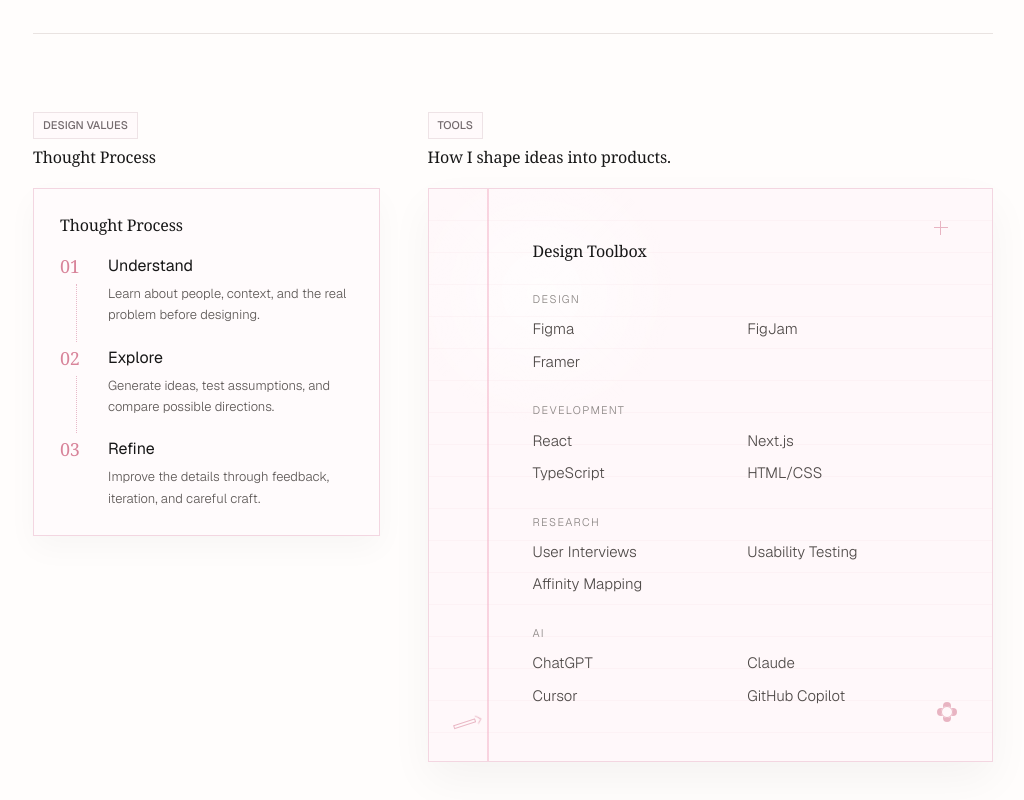
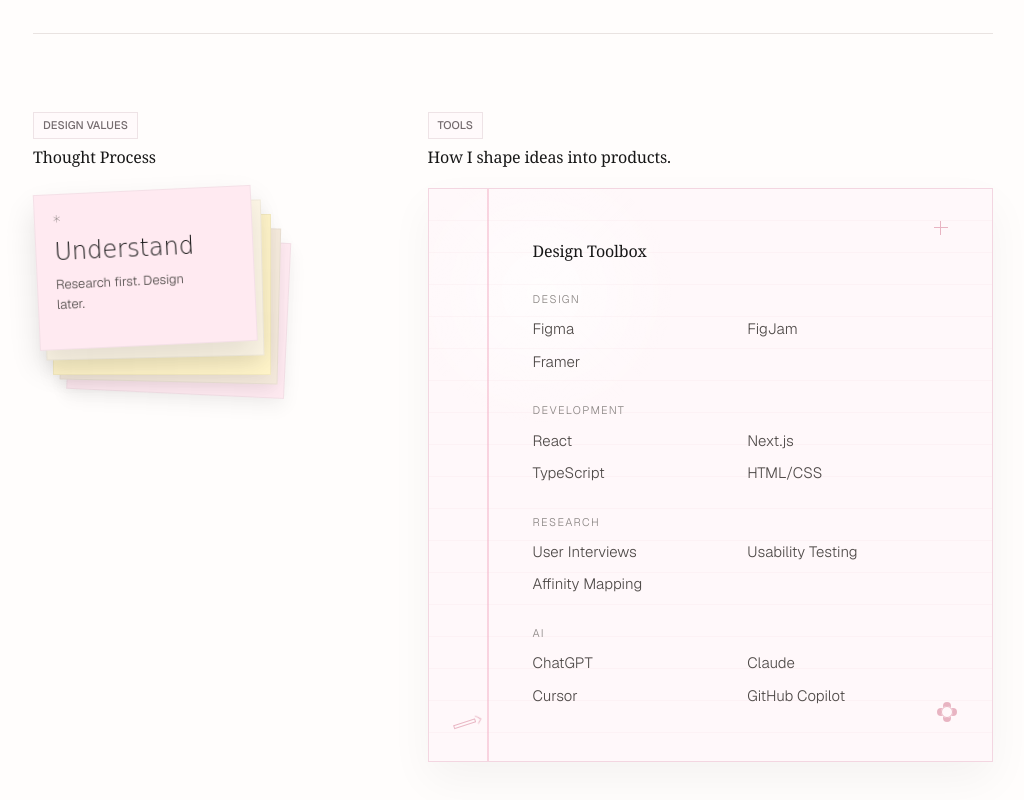
Before and after one commit to krisooti/Portfolio, a Next.js app: page /about in a window 1280 px wide. Shown: the part 1150-1950 px from the top of the page, without its empty margins (127-1151 px from the left). Built offline with nearby package versions, Linux system fonts and the light colour scheme.

Commit message:
Add sticky note thought process

```diff
--- /dev/null
+++ b/app/about/StickyNoteStack.tsx
@@ -0,0 +1,114 @@
+"use client";
+
+import { useRef, useState, type CSSProperties, type TouchEvent } from "react";
+
+const FLIP_DURATION_MS = 680;
+
+const stickyNotes = [
+  {
+    title: "Understand",
+    body: "Research first. Design later.",
+    doodle: "*",
+    tone: "pink",
+  },
+  {
+    title: "Explore",
+    body: "Prototype often. Stay curious.",
+    doodle: "->",
+    tone: "cream",
+  },
+  {
+    title: "Refine",
+    body: "Small details create memorable experiences.",
+    doodle: "+",
+    tone: "yellow",
+  },
+  {
+    title: "Collaborate",
+    body: "Design grows through feedback.",
+    doodle: "<3",
+    tone: "beige",
+  },
+  {
+    title: "Empathy",
+    body: "Always design for people.",
+    doodle: ":)",
+    tone: "pink",
+  },
+];
+
+export function StickyNoteStack() {
+  const [activeIndex, setActiveIndex] = useState(0);
+  const [isFlipping, setIsFlipping] = useState(false);
+  const touchStartY = useRef<number | null>(null);
+
+  const flipNote = () => {
+    if (isFlipping) {
+      return;
+    }
+
+    setIsFlipping(true);
+    window.setTimeout(() => {
+      setActiveIndex((currentIndex) => (currentIndex + 1) % stickyNotes.length);
+      setIsFlipping(false);
+    }, FLIP_DURATION_MS);
+  };
+
+  const handleTouchStart = (event: TouchEvent<HTMLDivElement>) => {
+    touchStartY.current = event.touches[0]?.clientY ?? null;
+  };
+
+  const handleTouchEnd = (event: TouchEvent<HTMLDivElement>) => {
+    if (touchStartY.current === null) {
+      return;
+    }
+
+    const touchEndY = event.changedTouches[0]?.clientY ?? touchStartY.current;
+    if (touchStartY.current - touchEndY > 34) {
+      flipNote();
+    }
+
+    touchStartY.current = null;
+  };
+
+  const visibleNotes = stickyNotes.map((_, index) => {
+    const noteIndex = (activeIndex + index) % stickyNotes.length;
+    return stickyNotes[noteIndex];
+  });
+
+  return (
+    <div
+      className="sticky-note-stack"
+      aria-label="Interactive thought process sticky notes"
+      onTouchStart={handleTouchStart}
+      onTouchEnd={handleTouchEnd}
+    >
+      {visibleNotes.map((note, index) => {
+        const isTopNote = index === 0;
+        return (
+          <button
+            className={`sticky-note sticky-note--${note.tone}${
+              isTopNote ? " is-top" : ""
+            }${isTopNote && isFlipping ? " is-flipping" : ""}`}
+            style={{ "--stack-index": index } as CSSProperties}
+            type="button"
+            key={`${note.title}-${index}`}
+            onClick={isTopNote ? flipNote : undefined}
+            disabled={!isTopNote}
+            aria-label={
+              isTopNote
+                ? `Flip note: ${note.title}`
+                : `${note.title} note underneath`
+            }
+          >
+            <span className="sticky-note-doodle" aria-hidden="true">
+              {note.doodle}
+            </span>
+            <span className="sticky-note-title">{note.title}</span>
+            <span className="sticky-note-body">{note.body}</span>
+          </button>
+        );
+      })}
+    </div>
+  );
+}
--- a/app/about/page.tsx
+++ b/app/about/page.tsx
@@ -4,30 +4,13 @@
 import { CategoryTag } from "../CategoryTag";
 import { HighlightText } from "../HighlightText";
 import ProfileCarousel from "./ProfileCarousel";
+import { StickyNoteStack } from "./StickyNoteStack";
 
 export const metadata: Metadata = {
   title: "About - Kristi Kim",
   description:
     "A personal introduction to Kristi Kim and her design background.",
 };
-
-const designValues = [
-  {
-    number: "01",
-    title: "Understand",
-    body: "Learn about people, context, and the real problem before designing.",
-  },
-  {
-    number: "02",
-    title: "Explore",
-    body: "Generate ideas, test assumptions, and compare possible directions.",
-  },
-  {
-    number: "03",
-    title: "Refine",
-    body: "Improve the details through feedback, iteration, and careful craft.",
-  },
-];
 
 const toolkitGroups = [
   {
@@ -115,20 +98,7 @@
               <h2>
                 <HighlightText>Thought Process</HighlightText>
               </h2>
-              <div className="thought-process-card">
-                <h3>Thought Process</h3>
-                <div className="thought-process-flow">
-                  {designValues.map((value) => (
-                    <article className="thought-process-step" key={value.title}>
-                      <span>{value.number}</span>
-                      <div>
-                        <h4>{value.title}</h4>
-                        <p>{value.body}</p>
-                      </div>
-                    </article>
-                  ))}
-                </div>
-              </div>
+              <StickyNoteStack />
             </div>
 
             <div className="toolkit-column">
--- a/app/globals.css
+++ b/app/globals.css
@@ -949,7 +949,6 @@
 }
 
 .about-story-copy p,
-.thought-process-step p,
 .toolkit-note-section li {
   margin: 0;
   color: #5d5856;
@@ -974,72 +973,110 @@
   min-width: 0;
 }
 
-.thought-process-card {
-  display: grid;
-  gap: 20px;
-  border: 1px solid #f3d6e1;
-  background: #fffbfc;
-  box-shadow: 0 12px 30px rgba(17, 17, 17, 0.03);
-  padding: clamp(20px, 3vw, 26px);
-}
-
-.thought-process-card h3 {
-  margin: 0;
+.sticky-note-stack {
+  position: relative;
+  width: min(100%, 268px);
+  min-height: 248px;
+  margin-top: 2px;
+  perspective: 900px;
+}
+
+.sticky-note {
+  --note-x: calc(var(--stack-index) * 10px);
+  --note-y: calc(var(--stack-index) * 12px);
+  --note-rotate: calc((var(--stack-index) - 2) * 1.35deg);
+  position: absolute;
+  top: 0;
+  left: 0;
+  z-index: calc(10 - var(--stack-index));
+  display: grid;
+  width: 218px;
+  min-height: 156px;
+  align-content: start;
+  gap: 10px;
+  border: 1px solid rgba(17, 17, 17, 0.045);
+  color: #2c2928;
+  cursor: default;
+  font: inherit;
+  padding: 20px 18px 18px;
+  text-align: left;
+  transform: translate3d(var(--note-x), var(--note-y), 0) rotate(var(--note-rotate));
+  transform-origin: 50% 8px;
+  transition:
+    box-shadow 220ms ease,
+    transform 680ms cubic-bezier(0.22, 1, 0.36, 1),
+    opacity 220ms ease;
+  will-change: transform;
+}
+
+.sticky-note--pink {
+  background: #ffeaf1;
+}
+
+.sticky-note--cream {
+  background: #fff8e8;
+}
+
+.sticky-note--yellow {
+  background: #fff4c9;
+}
+
+.sticky-note--beige {
+  background: #f5eadc;
+}
+
+.sticky-note:not(.is-top) {
+  pointer-events: none;
+  box-shadow: 0 8px 18px rgba(17, 17, 17, 0.055);
+}
+
+.sticky-note.is-top {
+  cursor: pointer;
+  box-shadow: 0 16px 30px rgba(17, 17, 17, 0.11);
+}
+
+.sticky-note.is-top:hover {
+  box-shadow: 0 20px 36px rgba(17, 17, 17, 0.13);
+  transform: translate3d(var(--note-x), calc(var(--note-y) - 4px), 0) rotate(calc(var(--note-rotate) + 1.2deg));
+}
+
+.sticky-note.is-flipping {
+  opacity: 0.92;
+  transform: translate3d(calc(var(--note-x) + 34px), calc(var(--note-y) - 24px), 0) rotateX(78deg) rotate(8deg);
+}
+
+.sticky-note:focus-visible {
+  outline: 1px solid #d8849a;
+  outline-offset: 4px;
+}
+
+.sticky-note:disabled {
+  color: #2c2928;
+}
+
+.sticky-note-doodle {
+  width: max-content;
+  color: #746f6c;
+  font-family: "Bradley Hand", "Comic Sans MS", "Segoe Print", cursive;
+  font-size: 15px;
+  font-weight: 300;
+  line-height: 1;
+}
+
+.sticky-note-title {
   color: #171717;
-  font-family: var(--font-editorial-serif);
-  font-size: 16px;
-  font-weight: 500;
-  letter-spacing: -0.01em;
-  line-height: 1.3;
-}
-
-.thought-process-flow {
-  display: grid;
-  gap: 0;
-}
-
-.thought-process-step {
-  position: relative;
-  display: grid;
-  grid-template-columns: 34px minmax(0, 1fr);
-  gap: 14px;
-  min-width: 0;
-  padding-bottom: 22px;
-}
-
-.thought-process-step:not(:last-child)::after {
-  position: absolute;
-  top: 28px;
-  bottom: 6px;
-  left: 16px;
-  border-left: 1px dotted #e8b9c9;
-  content: "";
-}
-
-.thought-process-step:last-child {
-  padding-bottom: 0;
-}
-
-.thought-process-step > span {
-  color: #d8849a;
-  font-family: var(--font-editorial-serif);
-  font-size: 18px;
-  font-weight: 500;
-  letter-spacing: -0.02em;
-  line-height: 1.2;
-}
-
-.thought-process-step h4 {
-  margin: 0 0 6px;
-  color: #171717;
-  font-size: 16px;
-  font-weight: 400;
-  line-height: 1.3;
-}
-
-.thought-process-step p {
+  font-family: "Bradley Hand", "Comic Sans MS", "Segoe Print", cursive;
+  font-size: 24px;
+  font-weight: 300;
+  line-height: 1.05;
+}
+
+.sticky-note-body {
+  max-width: 16ch;
+  color: #4f4a48;
   font-size: 13px;
-  line-height: 1.65;
+  font-weight: 300;
+  line-height: 1.55;
 }
 
 .toolkit-notebook {
@@ -1192,9 +1229,20 @@
 }
 
 @media (prefers-color-scheme: dark) {
-  .thought-process-card {
-    border-color: #50474d;
-    background: #2b282b;
+  .sticky-note--pink {
+    background: #4b363f;
+  }
+
+  .sticky-note--cream {
+    background: #464035;
+  }
+
+  .sticky-note--yellow {
+    background: #4b4330;
+  }
+
+  .sticky-note--beige {
+    background: #423a33;
   }
 
   .toolkit-notebook {
@@ -1210,19 +1258,20 @@
       #2e2a2d;
   }
 
-  .thought-process-card h3,
-  .thought-process-step h4,
+  .sticky-note-title,
   .toolkit-notebook h3 {
     color: #fff8f3;
   }
 
-  .thought-process-step p,
+  .sticky-note,
+  .sticky-note:disabled,
+  .sticky-note-body,
   .toolkit-note-section li {
     color: #e7dfdc;
   }
 
-  .thought-process-step:not(:last-child)::after {
-    border-left-color: #d995ad;
+  .sticky-note-doodle {
+    color: #f3afc5;
   }
 }
 
@@ -1907,7 +1956,6 @@
   .case-meta-row,
   .about-hero-redesign,
   .profile-carousel-slide,
-  .about-process-tools-row,
   .case-section-grid,
   .results-grid,
   .solution-row,
@@ -1979,7 +2027,6 @@
     font-size: 16px;
   }
 
-  .thought-process-card,
   .toolkit-notebook {
     padding: 20px;
   }
@@ -1995,6 +2042,14 @@
 
   .toolkit-note-section ul {
     grid-template-columns: 1fr;
+  }
+
+  .sticky-note-stack {
+    min-height: 230px;
+  }
+
+  .sticky-note {
+    width: min(218px, calc(100vw - 72px));
   }
 
   .profile-carousel-slide {
@@ -2059,7 +2114,7 @@
   .case-section,
   .case-sidebar-nav a,
   .about-story-section,
-  .thought-process-card,
+  .sticky-note,
   .toolkit-doodle,
   .marker-highlight::before,
   .profile-carousel-frame,
@@ -2082,6 +2137,12 @@
     transform: none;
   }
 
+  .sticky-note,
+  .sticky-note.is-top:hover,
+  .sticky-note.is-flipping {
+    transform: translate3d(var(--note-x), var(--note-y), 0) rotate(var(--note-rotate));
+  }
+
   .marker-highlight--persistent::before,
   :is(
     a,
```
